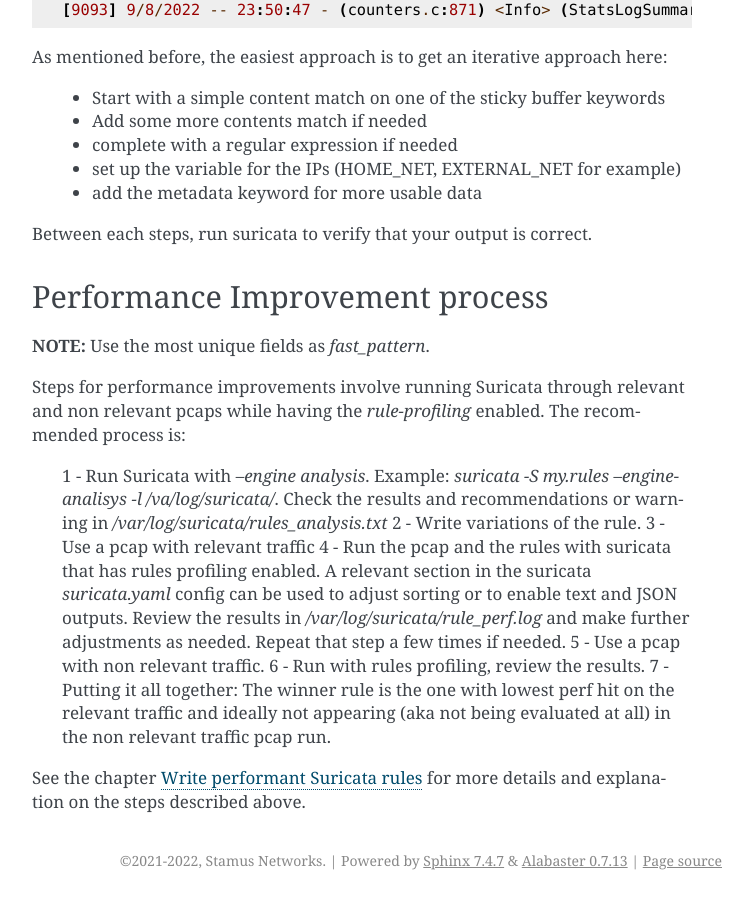
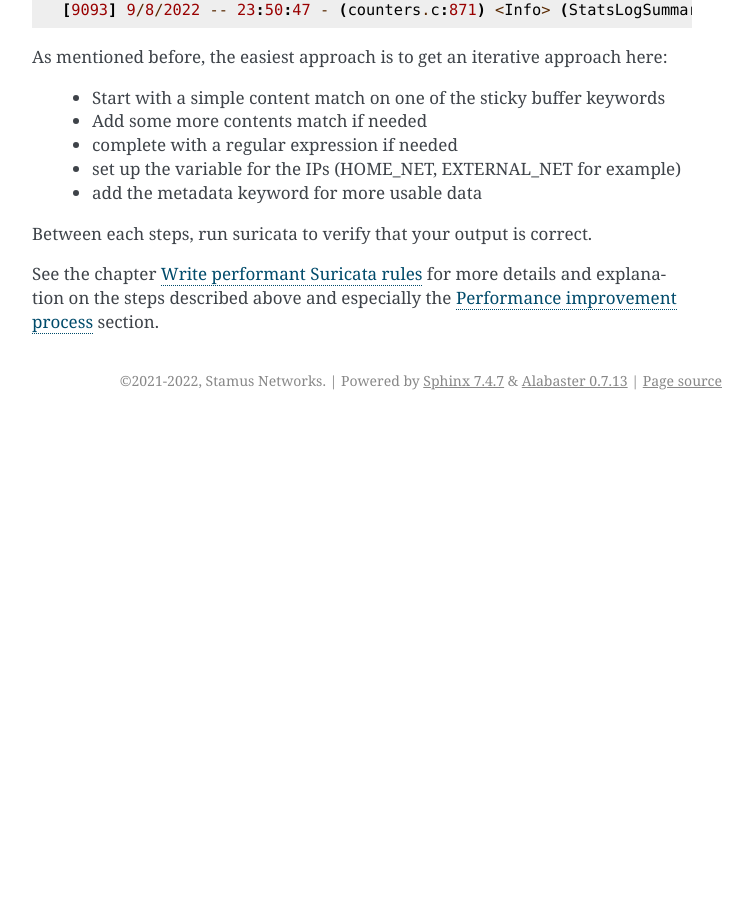
Before and after one commit to StamusNetworks/suricata-4-analysts, a Sphinx documentation site: the page built from source/practical-rules-writing.rst, in a window 1280 px wide and 900 px high, scrolled down 2397 px. Shown: the whole window, without its empty margins (388-1141 px from the left). Built offline with Sphinx 7.4.7, drawn with Linux system fonts in a browser that asks for light colours; after the commit the page ends 2817 px from its top, so only the background shows below that; some of the changed text lies outside the part shown.

Commit message:
rules: move performance checking with profiling

```diff
--- a/source/practical-rules-writing.rst
+++ b/source/practical-rules-writing.rst
@@ -115,22 +115,5 @@ As mentioned before, the easiest approach is to get an iterative approach here:
 
 Between each steps, run suricata to verify that your output is correct.
 
-
-Performance Improvement process
--------------------------------
-
-**NOTE:** Use the most unique fields as `fast_pattern`.
-
-Steps for performance improvements involve running Suricata through relevant and non relevant pcaps while having the `rule-profiling` enabled.
-The recommended process is:
-
- 1 - Run Suricata with `--engine analysis`. Example: `suricata -S my.rules --engine-analisys -l /va/log/suricata/`. Check the results and recommendations or warning in `/var/log/suricata/rules_analysis.txt`
- 2 - Write variations of the rule.
- 3 - Use a pcap with relevant traffic
- 4 - Run the pcap and the rules with suricata that has rules profiling enabled. A relevant section in the suricata `suricata.yaml` config can be used to adjust sorting or to enable text and JSON outputs. Review the results in `/var/log/suricata/rule_perf.log` and make further adjustments as needed. Repeat that step a few times if needed.
- 5 - Use a pcap with non relevant traffic.
- 6 - Run with rules profiling, review the results.
- 7 - Putting it all together: The winner rule is the one with lowest perf hit on the relevant traffic and ideally not appearing (aka not being evaluated at all) in the non relevant traffic pcap run.
-
 See the chapter :ref:`Write performant Suricata rules <performant-rules>` for more details and explanation on the steps described
-above.
+above and especially the :ref:`Performance improvement process <rules-perfomance-improvement>` section.
```
Also changed, not shown: source/write-performant-rules.rst (+18 -0 lines).
